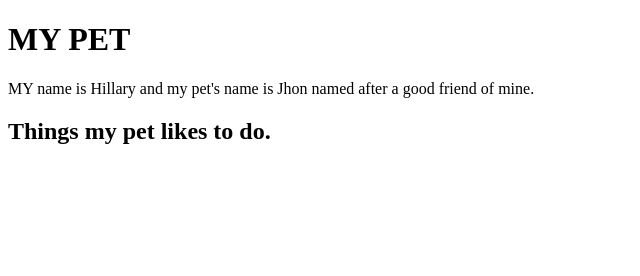
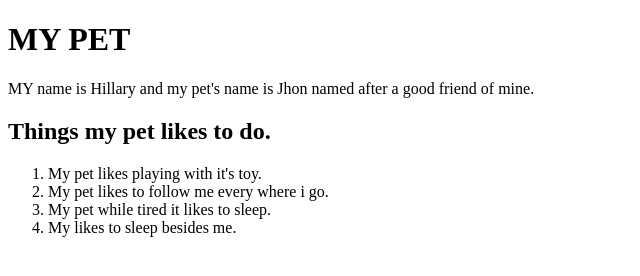
Before and after one commit to HILLARY-oti/pet, a plain HTML site: page pet.html in a window 1280 px wide. Shown: the whole page, without its empty margins (0-640 px from the left). Drawn offline with Linux system fonts and the light colour scheme.

Commit message:
add list elements to the page

```diff
--- a/pet.html
+++ b/pet.html
@@ -7,6 +7,12 @@
     <h1>MY PET</h1>
     <p>MY name is Hillary and my pet's name is Jhon named after a good friend of mine.</p>
     <h2>Things my pet likes to do.</h2>
+    <ol>
+      <li>My pet likes playing with it's toy.</li>
+      <li>My pet likes to follow me every where i go.</li>
+      <li>My pet while tired it likes to sleep.</li>
+      <li>My likes to sleep besides me.</li>
+    </ol>
 
   </body>
 </html>
```
